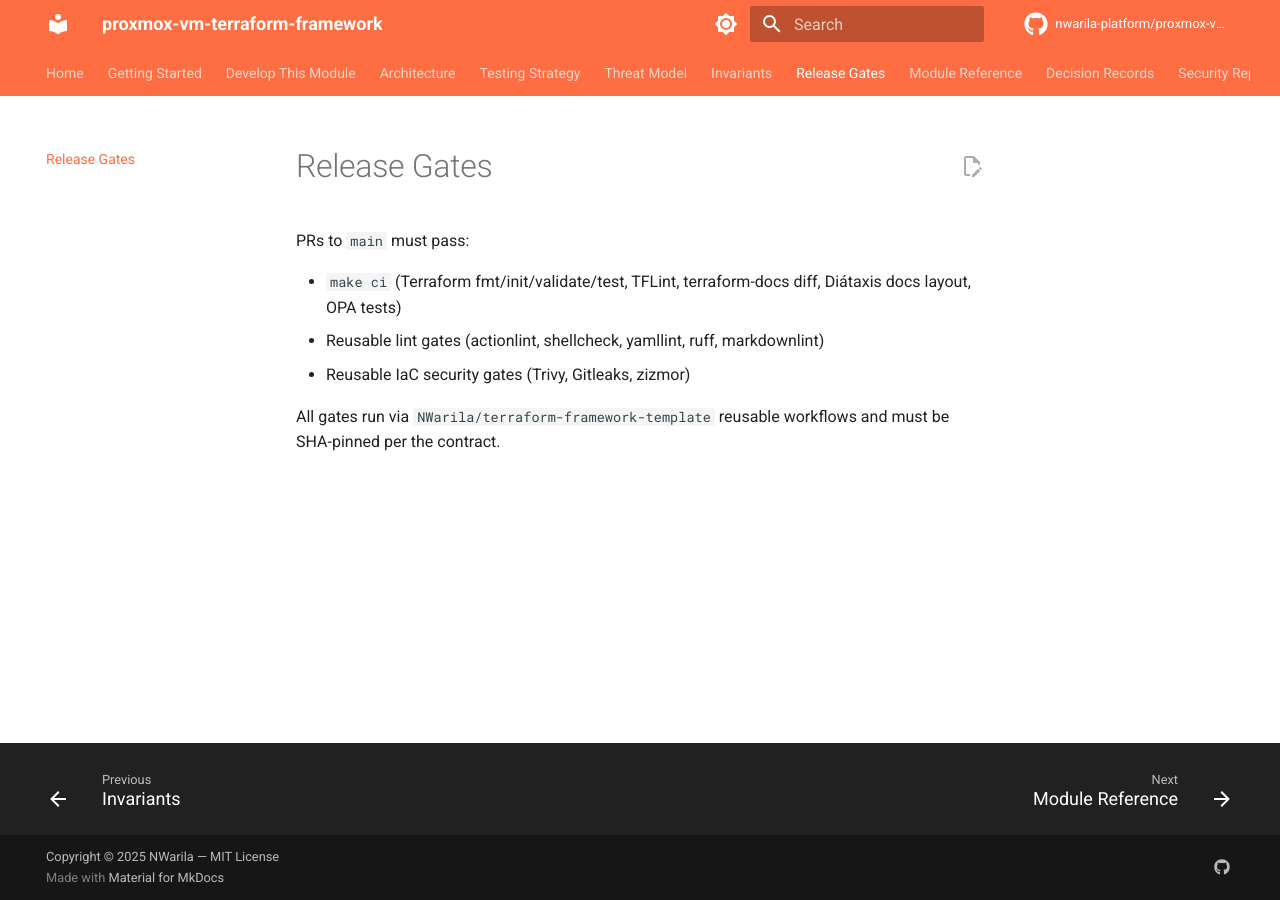
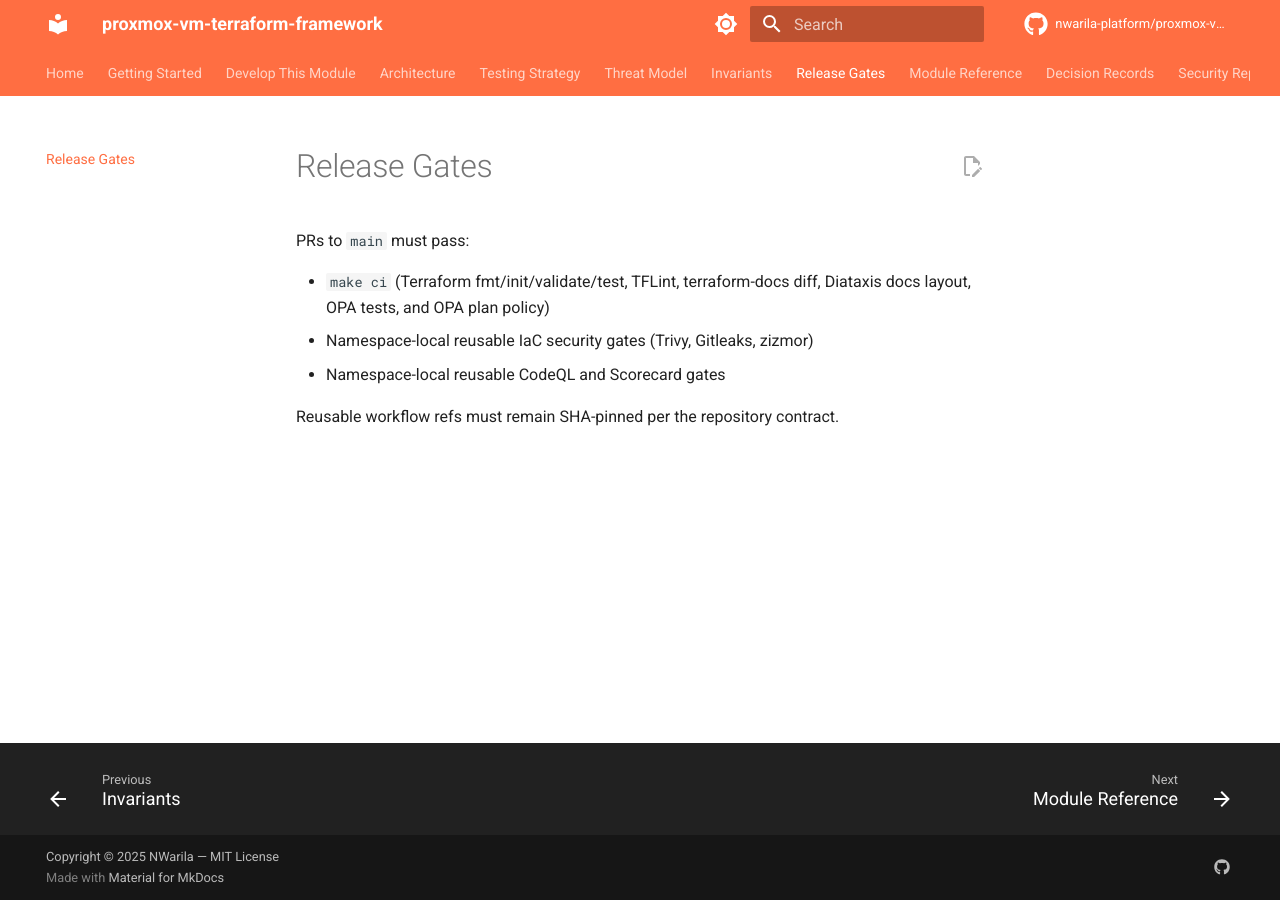
Before and after one commit to nwarila-platform/proxmox-vm-terraform-framework, an MkDocs documentation site: the page built from docs/reference/release-gates.md, in a window 1280 px wide. Built offline with MkDocs 1.6.1 and Material for MkDocs 9.7.7, drawn with Linux system fonts in a browser that asks for light colours; comment, search, counter and statistics services are not loaded.

Commit message:
Fix VM framework audit drift

```diff
--- a/docs/reference/release-gates.md
+++ b/docs/reference/release-gates.md
@@ -3,10 +3,8 @@
 PRs to `main` must pass:
 
 - `make ci` (Terraform fmt/init/validate/test, TFLint, terraform-docs
-  diff, Diátaxis docs layout, OPA tests)
-- Reusable lint gates (actionlint, shellcheck, yamllint, ruff,
-  markdownlint)
-- Reusable IaC security gates (Trivy, Gitleaks, zizmor)
+  diff, Diataxis docs layout, OPA tests, and OPA plan policy)
+- Namespace-local reusable IaC security gates (Trivy, Gitleaks, zizmor)
+- Namespace-local reusable CodeQL and Scorecard gates
 
-All gates run via `NWarila/terraform-framework-template` reusable workflows and
-must be SHA-pinned per the contract.
+Reusable workflow refs must remain SHA-pinned per the repository contract.
```
Also changed, not shown: README.md (+2 -3 lines), 13 other files.
